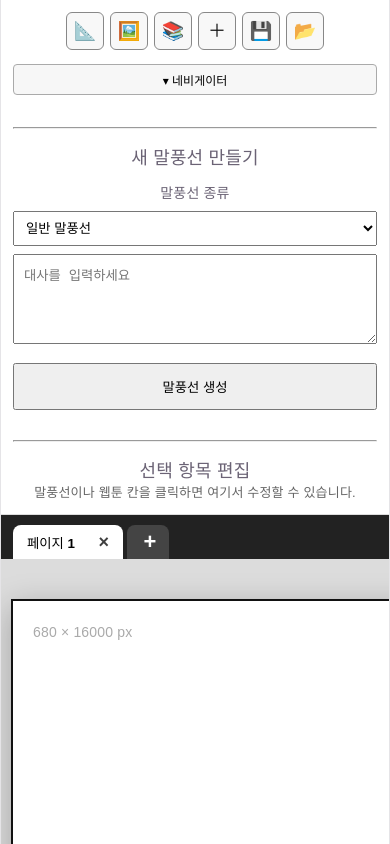
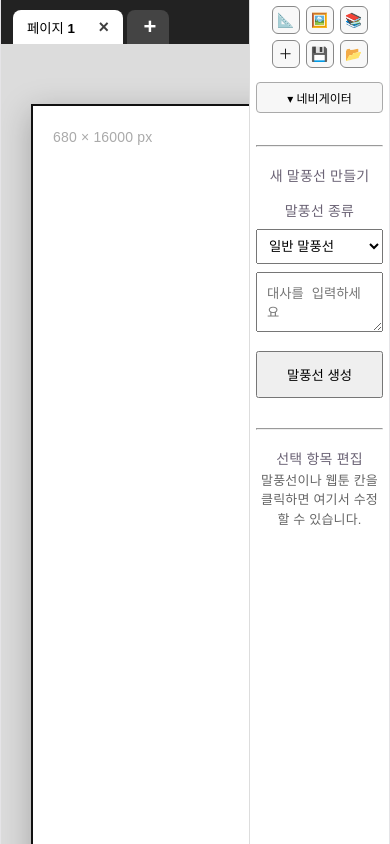
Before and after one commit to qhrtlfdl3-oss/webtoon-Conti, a React (Vite) app: page / in a window 390 px wide. Shown: the top 844 px of the page. Built offline with nearby package versions, Linux system fonts and the light colour scheme.

Commit message:
모바일 레이아웃 수정

```diff
--- a/src/App.css
+++ b/src/App.css
@@ -457,45 +457,36 @@ hr {
 }
 @media (max-width: 768px) {
   .app {
-    flex-direction: column;
-    height: auto;
+    display: flex;
+    flex-direction: row;
   }
 
   .main-area {
-    width: 100%;
-    height: 60vh;
-    order: 2;
+    width: 70%;
   }
 
   .sidebar {
-    width: 100%;
-    height: auto;
-    order: 1;
-    border-left: none;
-    border-bottom: 1px solid #ddd;
-    padding: 12px;
-  }
-
-  .canvas-wrap {
-    height: 60vh;
-    padding: 10px;
-  }
-
-  .toolbar-row {
-    justify-content: center;
+    width: 30%;
+    min-width: 140px;
+    padding: 6px;
   }
 
   .tool-icon {
-    width: 38px;
-    height: 38px;
-    font-size: 18px;
+    width: 28px;
+    height: 28px;
+    font-size: 14px;
   }
 
   .sidebar h3 {
-    font-size: 18px;
+    font-size: 14px;
   }
 
   .sidebar textarea {
-    height: 90px;
+    height: 60px;
+  }
+
+  .navigator-preview.small {
+    width: 40px;
+    height: 75px;
   }
 }
```
